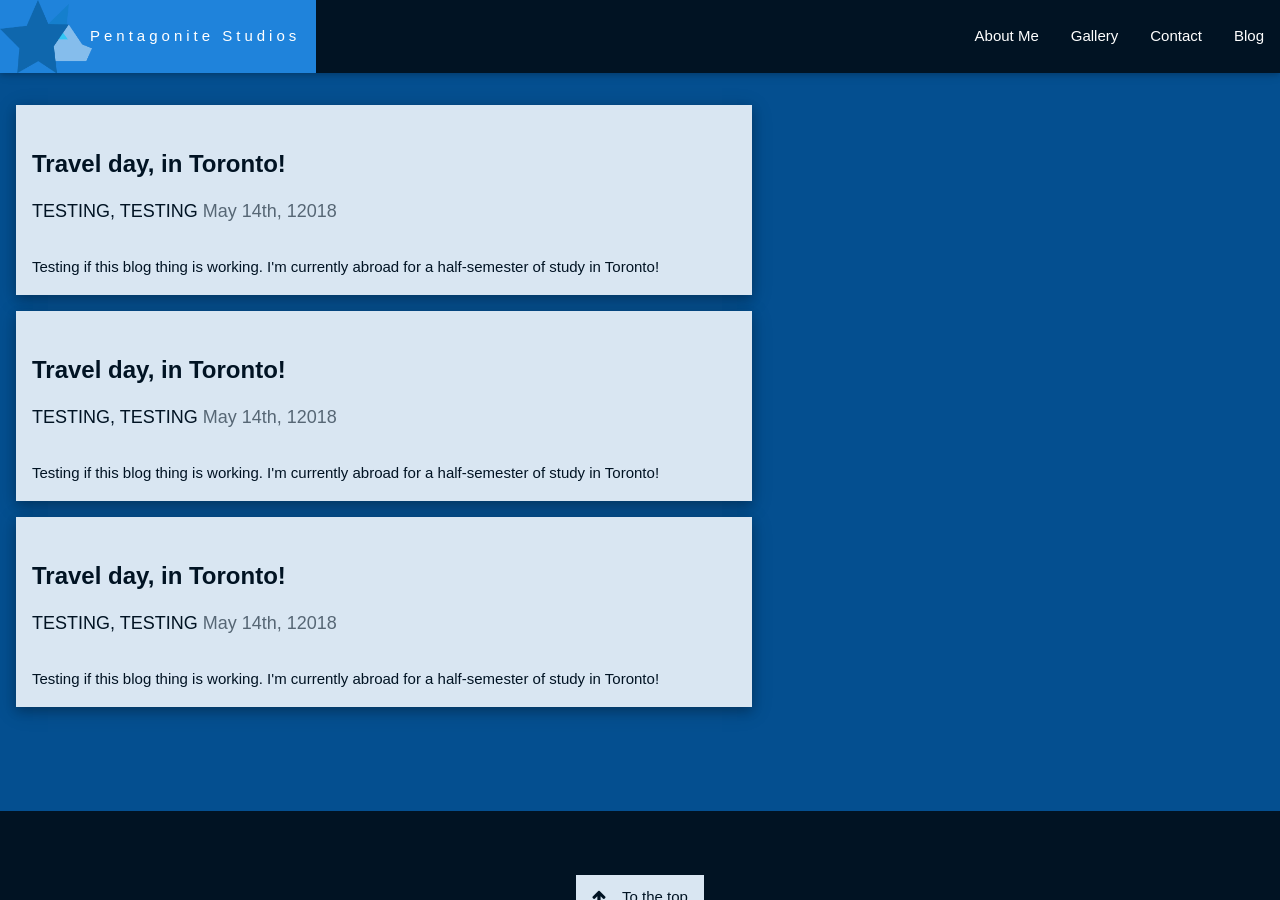
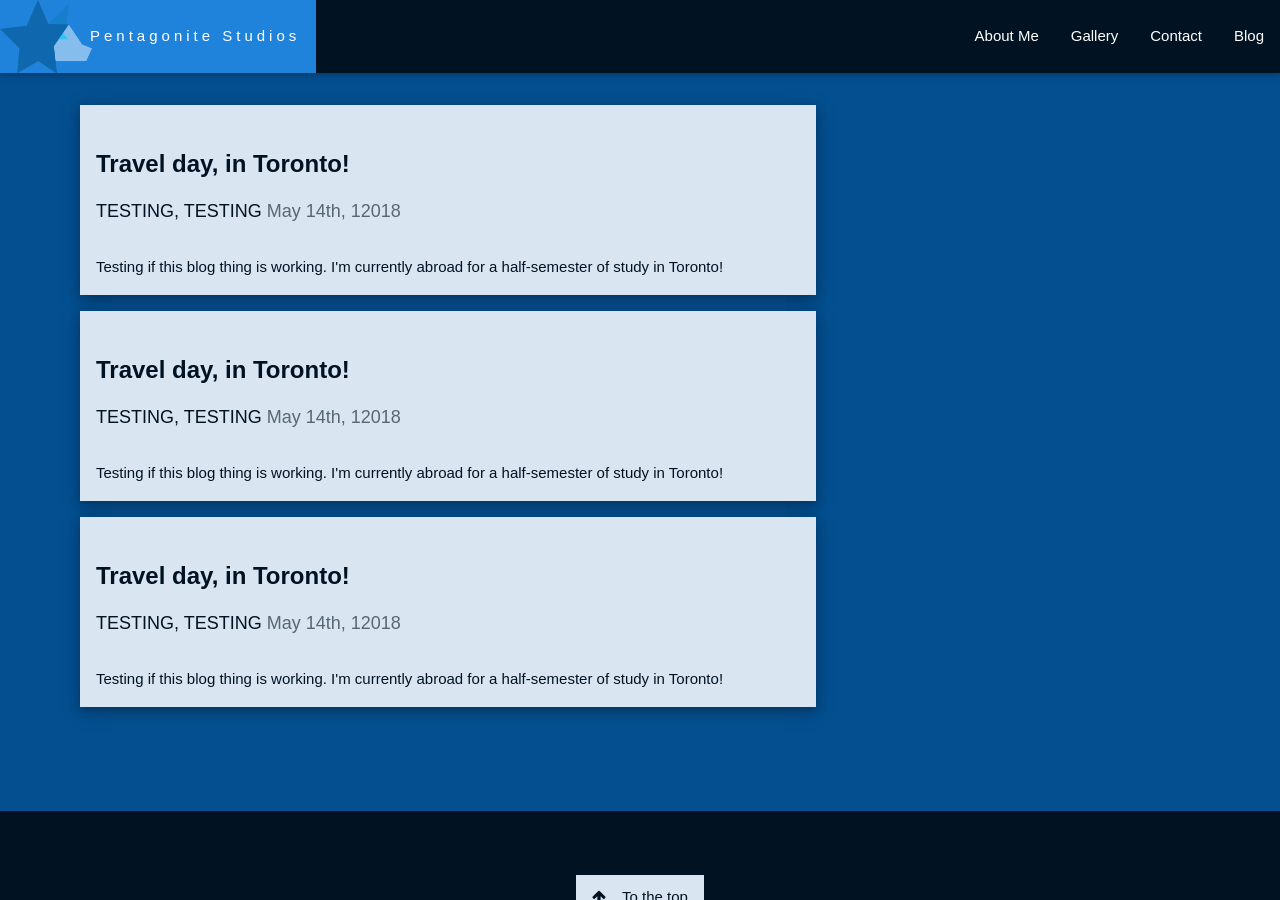
Before and after one commit to gemhunter178/gemhunter178.github.io, a Jekyll site: the page testinclude.html, which Jekyll copies as it is, in a window 1280 px wide and 900 px high. Built offline with Jekyll 4.4.1, drawn with Linux system fonts in a browser that asks for light colours; some web fonts are replaced.

Commit message:
Update testinclude.html

```diff
--- a/testinclude.html
+++ b/testinclude.html
@@ -51,7 +51,7 @@
 	<div includehtml="/Pageinclude/pagetopbar.html"></div>
 
 	<!-- STUFF GOES HERE -->
-	<div class="w3-row" style="margin-top:88.5px;margin-bottom:88.5px;max-width:90%">
+	<div class="w3-row w3-content" style="margin-top:88.5px;margin-bottom:88.5px;max-width:90%">
 		<div class="w3-twothird">
 			<div includehtml="/Blog/051412018.html"></div>
 			<div includehtml="/Blog/051412018.html"></div>
```
